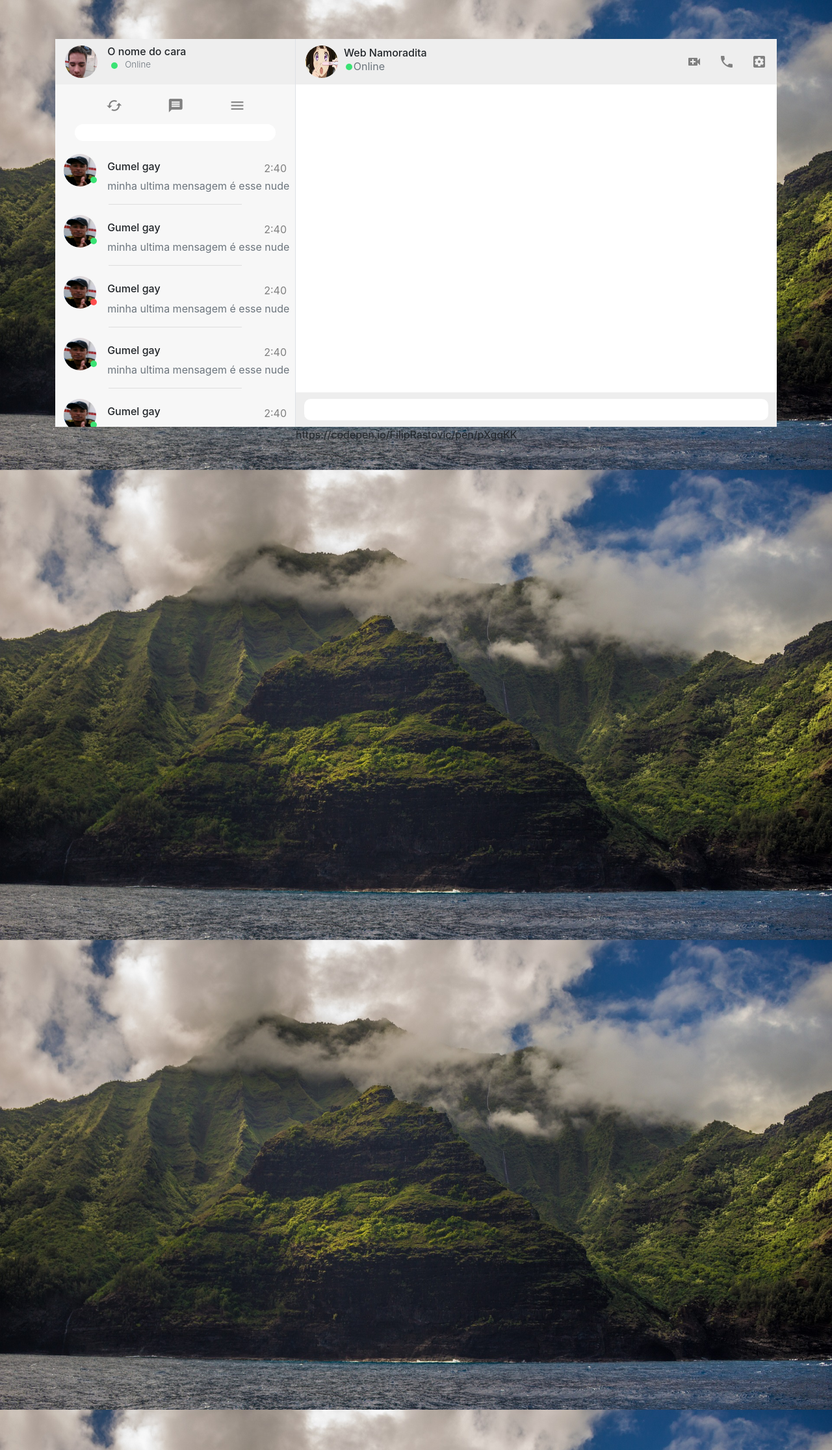
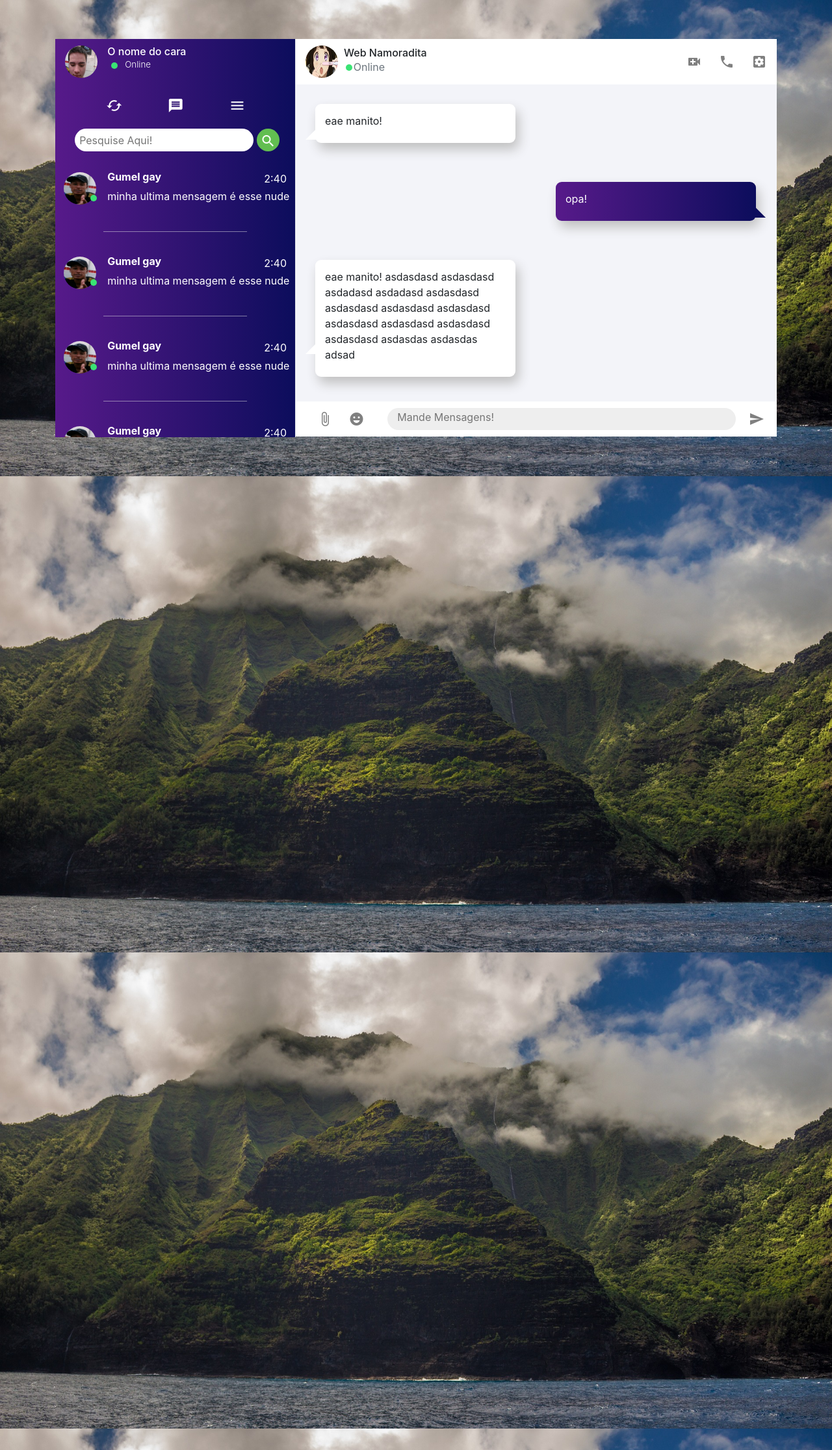
Before and after one commit to jowjow22/Auto-Translate-Chat, a PHP site: page / in a window 1280 px wide. Shown: the whole page at 65% size. Run offline with PHP 8.4, Linux system fonts and the light colour scheme; some libraries are stand-ins or nearby versions.

Commit message:
design do chat completo, iniciando o login e cadastro

```diff
--- a/css/estilo.css
+++ b/css/estilo.css
@@ -4,6 +4,7 @@ body{
   	-webkit-font-smoothing: antialiased;
   	-moz-osx-font-smoothing: grayscale;
   	text-rendering: optimizeLegibility;
+  	overflow: hidden;
 
 }
 .container{
@@ -19,8 +20,9 @@ body{
 	padding: 0;
 }
 .user-bar{
-	background: #eee;
+	background-image: linear-gradient(to right, #571a8a, #0c0d5c);
   padding: 10px 15px;
+  color: white;
 }
 .user-bar h6{
 	float: right;
@@ -44,72 +46,104 @@ body{
 }
 .user-bar-icons{
 		width: 100%;
-		background: #f7f7f7;
+		background: linear-gradient(to right, #571a8a, #0c0d5c);
   		padding: 10px 13px;
 }
 .user-bar-icons i{
       margin-top: 10px;
       font-size: 25px;
-      color: grey;
+      color: white;
       margin-left: 19%;
       transition: .3s;
       cursor: pointer;
 }
 .user-bar-icons i:hover{
-	color: blue;
+	color: #4cd137;
 }
 .search{
-	  background: #f7f7f7;
+	  background: linear-gradient(to right, #571a8a, #0c0d5c);
  	 padding: 10px 13px;
 }
 .search input{
-	width: 90%;
+	width: 80%;
 	margin-left: 5%;
+	height: 35px;
 	border:none;
 	border-radius: 40px;
+	outline: none;
+	padding-left: 7px;
+}
+.search button{
+	position: relative;
+	top: 7px;
+	width: 35px;
+	height: 35px;
+	border: none;
+	background: #62be51;
+	color: white;
+	border-radius: 30px;
+	margin-left: 5px;
+	outline: none;
+}
+.search button i{
+	margin-top: 5.5px;
+}
+.search button:focus{
 	outline: none;
 }
 .friend-messages{
 	overflow-y: scroll;
 	overflow-x: hidden;
 		width: 100%;
-		background: #f7f7f7;
-  		padding: 10px 13px;
+		background: linear-gradient(to right, #571a8a, #0c0d5c);
   		height: 430px;
 }
 .friend-messages h6{
 	position: relative;
 	left: 5%;
 	cursor: default;
+	font-weight: bold;
+}
+.friend img{
+	margin-top: 12px;
 }
 .friend-messages p{
 	position: relative;
 	left: 5%;
+	cursor: default;
 }
 .friend{
 	width: 100%;
+	padding: 10px 13px;
+	transition: .3s;
+	color: white;
 }
 hr {
-	border: 1px solid #000;
-  margin: 5px auto;
-  width: 60%;
+	border: 1px solid #fff;
+    margin: 5px auto;
+    color: white;
+    background: white;
+  	width: 60%;
+  	opacity: .5;
 }
 ::-webkit-scrollbar {
     width: 0px;
 }
 .time{
 	position: relative;
-	color: grey;
 	top: 0px;
 }
 .friend .status{
 	position:relative;
 	left: 12%;
-	top: 35px;
+	top: 47px;
 	width: 10px;
 	height: 10px;
 	border-radius: 50%;
 	z-index: 2;
+}
+.friend:hover{
+	background: #462b82;
 }
 .online{
 	background: #3ae374;
@@ -118,7 +152,7 @@ hr {
 	background: #ff4d4d;
 }
 .atual-chat{
-	background: #eee;
+	background: white;
 	width: 100%;
 	padding: 10px 15px;
 }
@@ -159,23 +193,121 @@ hr {
 .chat-area{
 		width: 100%;
 		background: #f7f7f7;
-  		height: 527px;
+  		height: 542px;
 }
 .messages-area{
-	background: #fff;
+	background: #f3f4f9;
 	height: 90%;
 	width: 100%;
 }
 .send-messages-area{
-	background: #eee;
+	background: white;
 	width: 100%;
 	height: 10%;
 	padding: 10px 13px;
 }
 .send-messages-area textarea{
 	resize: none;
-	width: 100%;
+	width: 75%;
 	height: 100%;
 	border: none;
-	border-radius: 10px;
+	border-radius: 40px;
+	margin-left: 5%;
+	outline: none;
+	padding-left: 15px;
+	padding-top: 2px;
+	background: #eee;
 }
+.send-messages-area button{
+	position: relative;
+	border: none;
+	background: none;
+	outline: none;
+	color: grey;
+	top: 12%;
+}
+.send-messages-area button:hover{
+	color: blue;
+}
+.send-messages-area button:focus{
+	outline: none;
+}
+.send-messages-area .message-icons{
+	margin-top: 5px;
+	float: left;
+}
+.send-messages-area .message-icons a{
+	margin-left: 20px;
+	color: grey;
+}
+.chat-area .friend-message .chat-bubble{
+	max-width: 50%;
+	padding: 6px 15px;
+	background: #fff;
+	margin: 30px 30px;
+	border-radius: 9px;
+	position: relative;
+	box-shadow: 5px 10px 18px #C0C0C0;
+	animation: fadeIn 1s ease-in;
+}
+.chat-area .friend-message .chat-bubble p{
+	margin-top: 8px;
+}
+.chat-area .your-message .chat-bubble p{
+	margin-top: 8px;
+}
+.chat-area .your-message .chat-bubble{
+	max-width: 50%;
+	padding: 6px 15px;
+	background-image: linear-gradient(to right, #571a8a, #0c0d5c);
+	margin: 30px 30px;
+	border-radius: 9px;
+	position: relative;
+	box-shadow: 5px 10px 18px #C0C0C0;
+	animation: fadeIn 1s ease-in;
+	color: white;
+}
+.messages-area{
+	  	overflow-y: scroll;
+  		overflow-x: hidden;
+}
+
+.chat-area .friend-message .chat-bubble::after{
+    content: '';
+    position: absolute;
+    top: 75%;
+    width: 0;
+    height: 0;
+    border: 20px solid transparent;
+    border-bottom: 0;
+    margin-top: -10px;
+    left: 0;
+    border-right-color: #fff;
+	border-left: 0;
+    margin-left: -15px;
+}
+.chat-area .your-message .chat-bubble::after{
+	content: '';
+    position: absolute;
+    top: 75%;
+    width: 0;
+    height: 0;
+    border: 20px solid transparent;
+    border-bottom: 0;
+    margin-top: -10px;
+    right: 0;
+    border-left-color: #0c0d5c;
+	border-right: 0;
+    margin-right: -15px;
+}
+
+@keyframes fadeIn {
+    0% {
+        opacity: 0;
+        margin-top: 200px;
+    }
+    100% {
+        opacity: 1;
+        margin-top: 1;
+    }
+}
--- a/index.php
+++ b/index.php
@@ -16,23 +16,23 @@
 			 <div class="user-bar">
 				<img src="img/hmgaiss.jpg" class="user-image">
 				<h6>O nome do cara</h6><br>
-				<div class="status online"></div><p class="text-muted">Online</p>
+				<div class="status online"></div><p class="">Online</p>
 			</div>
 				<span class="user-bar-icons float-right">
 					<i class="material-icons">cached</i>
           			<i class="material-icons">message</i>
           			<i class="material-icons">menu</i>
 				</span>
-				<div class="search">
-					<input type="text" name="">
-				</div>
+				<form class="search">
+					<input placeholder="Pesquise Aqui!" type="text" name=""><button type="submit"><i class="material-icons">search</i></button>
+				</form>
 				<div class="friend-messages" data-spy="scroll">
 					<div class="friend">
 					<img src="img/hm.jpg" class="user-image float-left">
 					<div class="status online"></div>
 					<span class="time float-right">2:40</span>
 					<h6>Gumel gay</h6>
-					<p class="text-muted">minha ultima mensagem é esse nude</p>
+					<p class="">minha ultima mensagem é esse nude</p>
 					</div>
 					<hr>
 					<div class="friend">
@@ -40,7 +40,15 @@
 					<div class="status online"></div>
 					<span class="time float-right">2:40</span>
 					<h6>Gumel gay</h6>
-					<p class="text-muted">minha ultima mensagem é esse nude</p>
+					<p class="">minha ultima mensagem é esse nude</p>
+					</div>
+					<hr>
+					<div class="friend">
+					<img src="img/hm.jpg" class="user-image float-left">
+					<div class="status online"></div>
+					<span class="time float-right">2:40</span>
+					<h6>Gumel gay</h6>
+					<p class="">minha ultima mensagem é esse nude</p>
 					</div>
 					<hr>
 					<div class="friend">
@@ -48,7 +56,7 @@
 					<div class="status offline"></div>
 					<span class="time float-right">2:40</span>
 					<h6>Gumel gay</h6>
-					<p class="text-muted">minha ultima mensagem é esse nude</p>
+					<p class="">minha ultima mensagem é esse nude</p>
 					</div>
 					<hr>
 					<div class="friend">
@@ -56,7 +64,7 @@
 					<div class="status online"></div>
 					<span class="time float-right">2:40</span>
 					<h6>Gumel gay</h6>
-					<p class="text-muted">minha ultima mensagem é esse nude</p>
+					<p class="">minha ultima mensagem é esse nude</p>
 					</div>
 					<hr>
 					<div class="friend">
@@ -64,15 +72,7 @@
 					<div class="status online"></div>
 					<span class="time float-right">2:40</span>
 					<h6>Gumel gay</h6>
-					<p class="text-muted">minha ultima mensagem é esse nude</p>
-					</div>
-					<hr>
-					<div class="friend">
-					<img src="img/hm.jpg" class="user-image float-left">
-					<div class="status online"></div>
-					<span class="time float-right">2:40</span>
-					<h6>Gumel gay</h6>
-					<p class="text-muted">minha ultima mensagem é esse nude</p>
+					<p class="">minha ultima mensagem é esse nude</p>
 					</div>
 					<hr>
 				</div>
@@ -89,11 +89,79 @@
 					</span>
 				</div>
 				<div class="chat-area">
-					<div class="messages-area"></div>
+					<div class="messages-area">
+						<div class="row no-gutters friend-message">
+							<div class="col-xl-10">
+								<div class="chat-bubble">
+									<p>eae manito!</p>
+								</div>
+							</div>
+						</div>
+						<div class="row no-gutters your-message">
+							<div class="col-xl-10 offset-xl-6">
+								<div class="chat-bubble">
+									<p>opa!</p>
+								</div>
+							</div>
+						</div>
+						<div class="row no-gutters friend-message">
+							<div class="col-xl-10">
+								<div class="chat-bubble">
+									<p>eae manito!  asdasdasd asdasdasd asdadasd asdadasd asdasdasd asdasdasd asdasdasd asdasdasd asdasdasd asdasdasd asdasdasd asdasdasd asdasdas asdasdas adsad</p>
+								</div>
+							</div>
+						</div>
+						<div class="row no-gutters your-message">
+							<div class="col-xl-10 offset-xl-6">
+								<div class="chat-bubble">
+									<p>opa! asdasdasd asdasdasd asdadasd asdadasd asdasdasd asdasdasd asdasdasd asdasdasd asdasdasd asdasdasd asdasdasd asdasdasd asdasdas asdasdas adsad</p>
+								</div>
+							</div>
+						</div>
+						<div class="row no-gutters your-message">
+							<div class="col-xl-10 offset-xl-6">
+								<div class="chat-bubble">
+									<p>opa! asdasdasd asdasdasd asdadasd asdadasd asdasdasd asdasdasd asdasdasd asdasdasd asdasdasd asdasdasd asdasdasd asdasdasd asdasdas asdasdas adsad</p>
+								</div>
+							</div>
+						</div>
+						<div class="row no-gutters friend-message">
+							<div class="col-xl-10">
+								<div class="chat-bubble">
+									<p>eae manito! asdasdasd asdasdasd asdadasd asdadasd asdasdasd asdasdasd asdasdasd asdasdasd asdasdasd asdasdasd asdasdasd asdasdasd asdasdas asdasdas adsad</p>
+								</div>
+							</div>
+						</div>
+						<div class="row no-gutters your-message">
+							<div class="col-xl-10 offset-xl-6">
+								<div class="chat-bubble">
+									<p>opa! asdasdasd asdasdasd asdadasd asdadasd asdasdasd asdasdasd asdasdasd asdasdasd asdasdasd asdasdasd asdasdasd asdasdasd asdasdas asdasdas adsad</p>
+								</div>
+							</div>
+						</div>
+						<div class="row no-gutters your-message">
+							<div class="col-xl-10 offset-xl-6">
+								<div class="chat-bubble">
+									<p>opa! asdasdasd asdasdasd asdadasd asdadasd asdasdasd asdasdasd asdasdasd asdasdasd asdasdasd asdasdasd asdasdasd asdasdasd asdasdas asdasdas adsad</p>
+								</div>
+							</div>
+						</div>
+						<div class="row no-gutters your-message">
+							<div class="col-xl-10 offset-xl-6">
+								<div class="chat-bubble">
+									<p>opa! asdasdasd asdasdasd asdadasd asdadasd asdasdasd asdasdasd asdasdasd asdasdasd asdasdasd asdasdasd asdasdasd asdasdasd asdasdas asdasdas adsad</p>
+								</div>
+							</div>
+						</div>
+					</div>
 						<form class="send-messages-area">
-							<textarea></textarea>
+							<textarea placeholder="Mande Mensagens!"></textarea><button type="submit" class="float-right"><i class="material-icons">send</i></button>
+							<div class="message-icons">
+								<a href="#"><i class="material-icons">attach_file</i></a>
+								<a href="#"><i class="material-icons">emoji_emotions</i></a>
+							</div>
 						</form>
-						<input type="hidden" name="">https://codepen.io/FilipRastovic/pen/pXgqKK</input>
+						<!-- <input type="hidden" name="">https://codepen.io/FilipRastovic/pen/pXgqKK</input> -->
 
 				</div>
 			</div>
```
